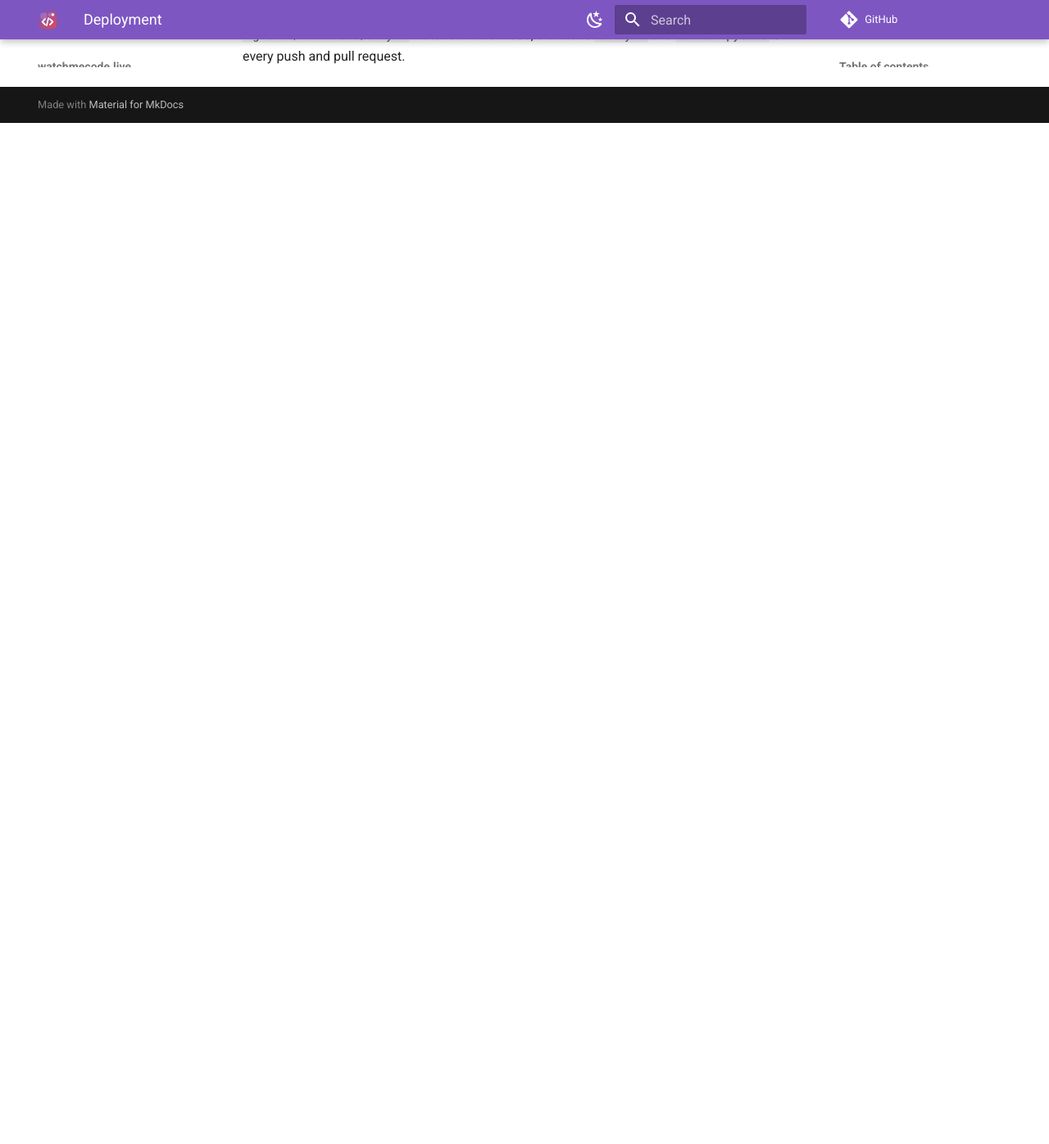
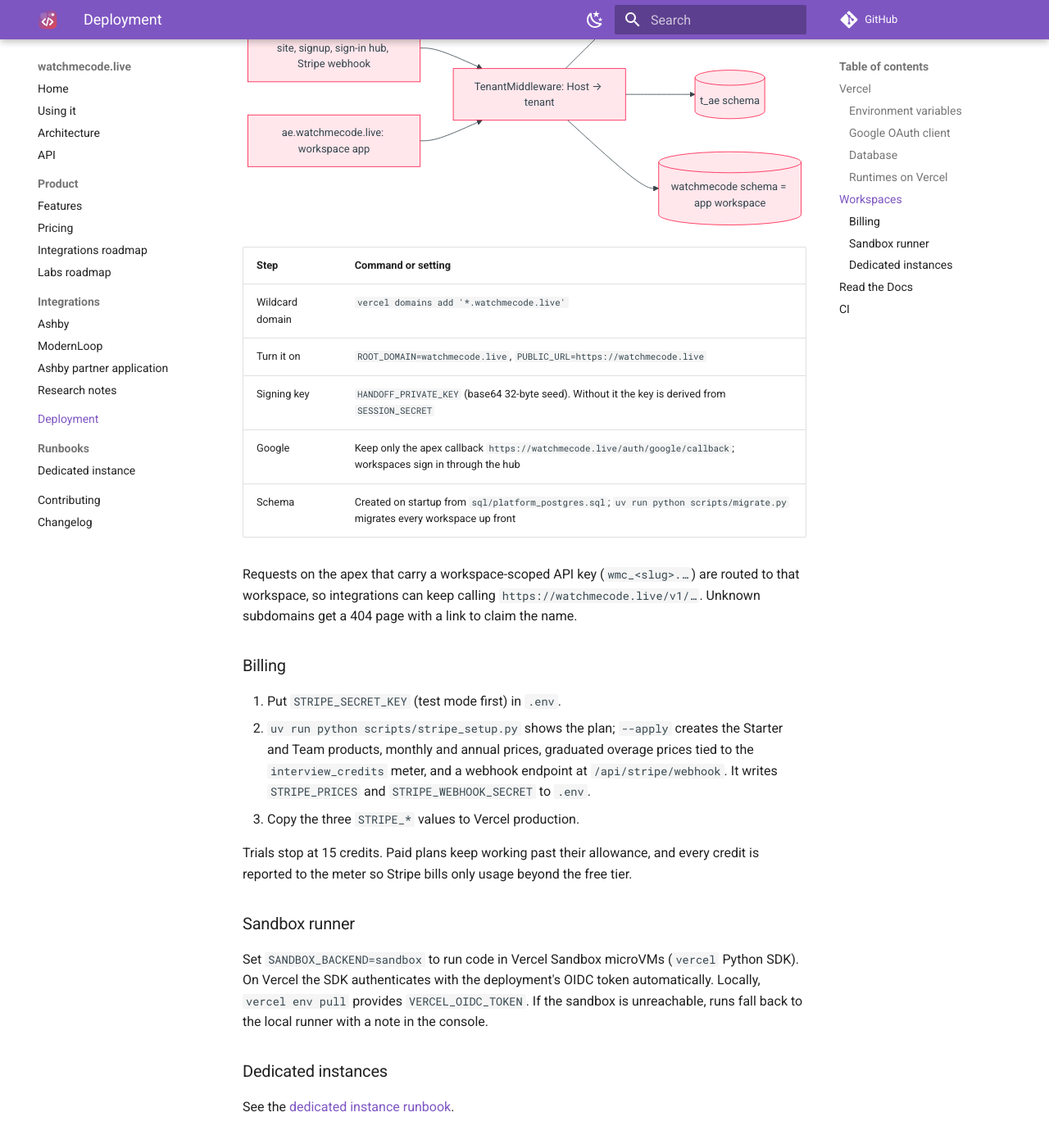
Before and after one commit to levensailor/watchmecode.live, an MkDocs documentation site: the page built from docs/deployment.md, in a window 1280 px wide and 1400 px high, scrolled down 2172 px. Shown: the top 1396 px of the window at 82% size. Built offline with MkDocs 1.6.1 and Material for MkDocs 9.7.7, drawn with Linux system fonts in a browser that asks for light colours; comment, search, counter and statistics services are not loaded; before the commit the page ends 2322 px from its top, so only the background shows below that; some of the changed text lies outside the part shown.

Commit message:
Document workspaces, the sign-in hub, billing, sandboxes, and dedicated instances, and update the privacy policy and terms so customers know how workspace, billing, and sandbox data is handled.
Co-authored-by: Cursor <cursoragent@cursor.com>

````diff
--- a/docs/deployment.md
+++ b/docs/deployment.md
@@ -52,6 +52,51 @@ The Supabase resource `supabase-orange-park` from the Vercel Marketplace is conn
 
 Self-host on a machine with the toolchains on `PATH` to run all ten. With uv installed, Python uses `uv run --with`. JavaScript uses `npm install`, plus `nvm use` when nvm is present.
 
+## Workspaces
+
+With `ROOT_DOMAIN` set, one deployment serves the product site at the apex and every shared workspace at `<slug>.ROOT_DOMAIN`.
+
+```mermaid
+flowchart LR
+  apex["watchmecode.live: product site, signup, sign-in hub, Stripe webhook"]
+  ws["ae.watchmecode.live: workspace app"]
+  mw[TenantMiddleware: Host → tenant]
+  plat[("platform schema: tenants, memberships, usage_events, stripe_events")]
+  t1[("t_ae schema")]
+  legacy[("watchmecode schema = app workspace")]
+  apex --> mw
+  ws --> mw
+  mw --> plat
+  mw --> t1
+  mw --> legacy
+```
+
+| Step | Command or setting |
+| --- | --- |
+| Wildcard domain | `vercel domains add '*.watchmecode.live'` |
+| Turn it on | `ROOT_DOMAIN=watchmecode.live`, `PUBLIC_URL=https://watchmecode.live` |
+| Signing key | `HANDOFF_PRIVATE_KEY` (base64 32-byte seed). Without it the key is derived from `SESSION_SECRET` |
+| Google | Keep only the apex callback `https://watchmecode.live/auth/google/callback`; workspaces sign in through the hub |
+| Schema | Created on startup from `sql/platform_postgres.sql`; `uv run python scripts/migrate.py` migrates every workspace up front |
+
+Requests on the apex that carry a workspace-scoped API key (`wmc_<slug>.…`) are routed to that workspace, so integrations can keep calling `https://watchmecode.live/v1/…`. Unknown subdomains get a 404 page with a link to claim the name.
+
+### Billing
+
+1. Put `STRIPE_SECRET_KEY` (test mode first) in `.env`.
+2. `uv run python scripts/stripe_setup.py` shows the plan; `--apply` creates the Starter and Team products, monthly and annual prices, graduated overage prices tied to the `interview_credits` meter, and a webhook endpoint at `/api/stripe/webhook`. It writes `STRIPE_PRICES` and `STRIPE_WEBHOOK_SECRET` to `.env`.
+3. Copy the three `STRIPE_*` values to Vercel production.
+
+Trials stop at 15 credits. Paid plans keep working past their allowance, and every credit is reported to the meter so Stripe bills only usage beyond the free tier.
+
+### Sandbox runner
+
+Set `SANDBOX_BACKEND=sandbox` to run code in Vercel Sandbox microVMs (`vercel` Python SDK). On Vercel the SDK authenticates with the deployment's OIDC token automatically. Locally, `vercel env pull` provides `VERCEL_OIDC_TOKEN`. If the sandbox is unreachable, runs fall back to the local runner with a note in the console.
+
+### Dedicated instances
+
+See the [dedicated instance runbook](runbooks/dedicated.md).
+
 ## Read the Docs
 
 `.readthedocs.yaml` builds this MkDocs site. To publish, import `levensailor/watchmecode.live` at [readthedocs.org/dashboard/import](https://readthedocs.org/dashboard/import/). Builds then run on every push.
--- a/static/privacy.html
+++ b/static/privacy.html
@@ -34,6 +34,7 @@
           <li><strong>Organizations:</strong> organization names and member email addresses with their roles, plus API keys (we store only a hash).</li>
           <li><strong>Applicant tracking and scheduling data:</strong> if an organization connects Ashby or ModernLoop, we receive the candidate's name, email address, and ATS identifiers; the job and interview stage; interview times; and interviewer names and email addresses. We use this only to create sessions and send results back to that organization's account.</li>
           <li><strong>Integration credentials:</strong> Ashby API keys, ModernLoop API tokens, and webhook secrets that organization admins provide. They're encrypted at rest.</li>
+          <li><strong>Workspaces and billing:</strong> the workspace name and subdomain, the owner's and members' email addresses and roles, allowed sign-in domains, the plan, and a count of interview credits used. Payment details are collected and stored by Stripe; we keep only Stripe's customer and subscription IDs.</li>
           <li><strong>Technical data:</strong> request logs (method, path, status, and timing). Our hosting provider may also keep standard access logs, including IP addresses.</li>
         </ul>
 
@@ -50,11 +51,12 @@
         <p>We use one signed session cookie to keep interviewers signed in. Your browser's local storage holds your theme preference, the Live refresh setting, and a candidate's session access token. We don't use tracking or advertising cookies.</p>
 
         <h2>Where data is stored</h2>
-        <p>The app runs on Vercel in the United States (us-east). Data is stored in a Supabase Postgres database. Code runs in temporary server workspaces that are discarded when the server instance is recycled.</p>
+        <p>The app runs on Vercel in the United States (us-east). Data is stored in a Supabase Postgres database, with each workspace in its own schema; Enterprise workspaces can run on a dedicated deployment and database. Code runs in temporary server workspaces, or in isolated Vercel Sandbox virtual machines that are stopped when the session ends.</p>
 
         <h2>Service providers</h2>
         <ul>
-          <li><strong>Vercel</strong>: hosting and logs.</li>
+          <li><strong>Vercel</strong>: hosting, logs, and code sandboxes.</li>
+          <li><strong>Stripe</strong>: subscriptions, payments, and invoices.</li>
           <li><strong>Supabase</strong>: database.</li>
           <li><strong>Google</strong>: interviewer sign-in.</li>
           <li><strong>Resend</strong>: candidate assessment emails, when enabled.</li>
````
Also changed, not shown: CHANGELOG.md (+1 -0 lines), README.md (+52 -16 lines), docs/architecture.md (+24 -0 lines), static/terms.html (+9 -0 lines), 2 other files.
